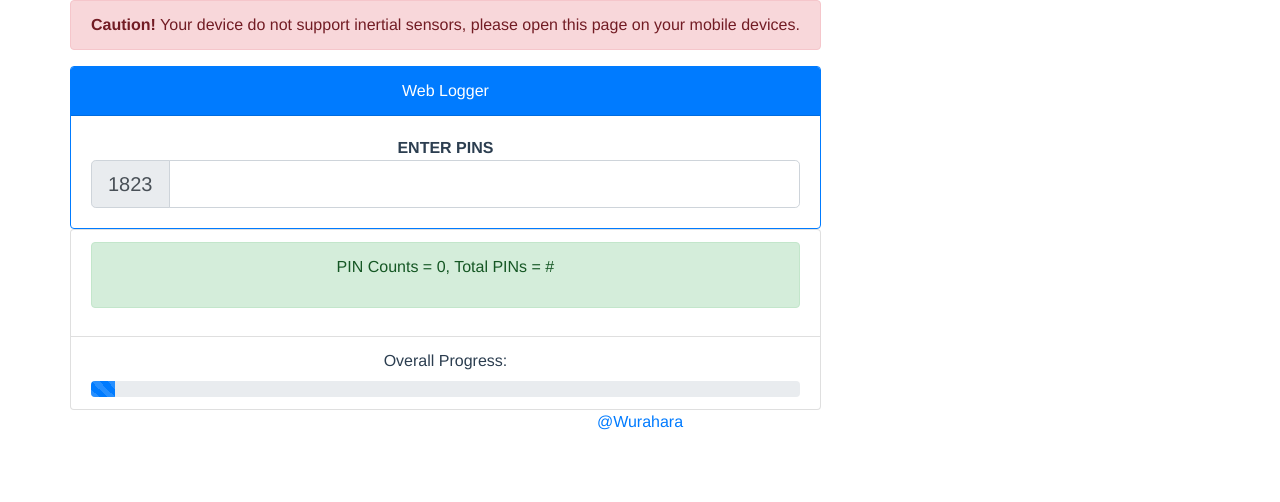
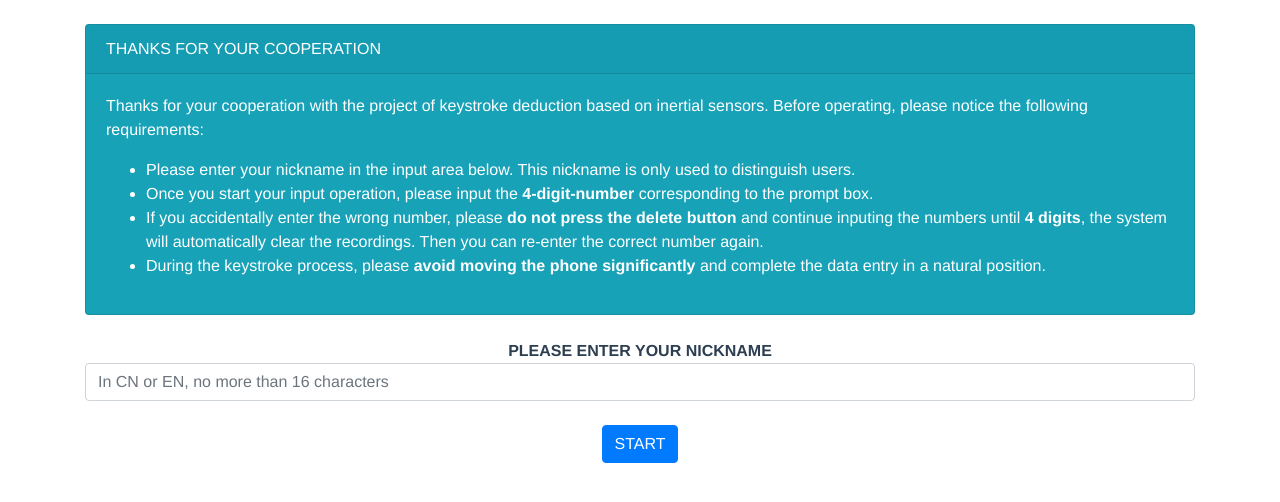
Before and after one commit to TouchFishPioneer/weblogger-client, a Vue app: page /#/ in a window 1280 px wide. Shown: the top 502 px of the page. Built offline with nearby package versions, Linux system fonts and the light colour scheme.

Commit message:
add welcome page

```diff
--- a/src/components/HelloWorld.vue
+++ /dev/null
@@ -1,59 +0,0 @@
-<template>
-  <div class="hello">
-    <h1>{{ msg }}</h1>
-    <p>
-      For a guide and recipes on how to configure / customize this project,<br>
-      check out the
-      <a href="https://cli.vuejs.org" target="_blank" rel="noopener">vue-cli documentation</a>.
-    </p>
-    <h3>Installed CLI Plugins</h3>
-    <ul>
-      <li><a href="https://github.com/vuejs/vue-cli/tree/dev/packages/%40vue/cli-plugin-babel" target="_blank" rel="noopener">babel</a></li>
-      <li><a href="https://github.com/vuejs/vue-cli/tree/dev/packages/%40vue/cli-plugin-eslint" target="_blank" rel="noopener">eslint</a></li>
-      <li><a href="https://github.com/vuejs/vue-cli/tree/dev/packages/%40vue/cli-plugin-unit-mocha" target="_blank" rel="noopener">unit-mocha</a></li>
-    </ul>
-    <h3>Essential Links</h3>
-    <ul>
-      <li><a href="https://vuejs.org" target="_blank" rel="noopener">Core Docs</a></li>
-      <li><a href="https://forum.vuejs.org" target="_blank" rel="noopener">Forum</a></li>
-      <li><a href="https://chat.vuejs.org" target="_blank" rel="noopener">Community Chat</a></li>
-      <li><a href="https://twitter.com/vuejs" target="_blank" rel="noopener">Twitter</a></li>
-      <li><a href="https://news.vuejs.org" target="_blank" rel="noopener">News</a></li>
-    </ul>
-    <h3>Ecosystem</h3>
-    <ul>
-      <li><a href="https://router.vuejs.org" target="_blank" rel="noopener">vue-router</a></li>
-      <li><a href="https://vuex.vuejs.org" target="_blank" rel="noopener">vuex</a></li>
-      <li><a href="https://github.com/vuejs/vue-devtools#vue-devtools" target="_blank" rel="noopener">vue-devtools</a></li>
-      <li><a href="https://vue-loader.vuejs.org" target="_blank" rel="noopener">vue-loader</a></li>
-      <li><a href="https://github.com/vuejs/awesome-vue" target="_blank" rel="noopener">awesome-vue</a></li>
-    </ul>
-  </div>
-</template>
-
-<script>
-export default {
-  name: 'HelloWorld',
-  props: {
-    msg: String
-  }
-}
-</script>
-
-<!-- Add "scoped" attribute to limit CSS to this component only -->
-<style scoped lang="scss">
-h3 {
-  margin: 40px 0 0;
-}
-ul {
-  list-style-type: none;
-  padding: 0;
-}
-li {
-  display: inline-block;
-  margin: 0 10px;
-}
-a {
-  color: #42b983;
-}
-</style>
--- a/src/router.js
+++ b/src/router.js
@@ -1,7 +1,9 @@
 import Vue from 'vue'
 import Router from 'vue-router'
-import Home from './views/Home.vue'
+
+import Welcome from './views/Welcome.vue'
 import Enter from './views/Index.vue'
+import Thanks from './views/Thanks.vue'
 
 Vue.use(Router)
 
@@ -9,21 +11,18 @@ export default new Router({
   routes: [
     {
       path: '/',
+      name: 'welcome',
+      component: Welcome
+    },
+    {
+      path: '/index',
       name: 'index',
       component: Enter
     },
     {
-      path: '/home',
-      name: 'home',
-      component: Home
-    },
-    {
-      path: '/about',
-      name: 'about',
-      // route level code-splitting
-      // this generates a separate chunk (about.[hash].js) for this route
-      // which is lazy-loaded when the route is visited.
-      component: () => import(/* webpackChunkName: "about" */ './views/About.vue')
+      path: '/thanks',
+      name: 'thanks',
+      component: Thanks
     }
   ]
 })
--- a/src/views/About.vue
+++ /dev/null
@@ -1,5 +0,0 @@
-<template>
-  <div class="about">
-    <h1>This is an about page</h1>
-  </div>
-</template>
--- a/src/views/Home.vue
+++ /dev/null
@@ -1,18 +0,0 @@
-<template>
-  <div class="home">
-    <img alt="Vue logo" src="../assets/logo.png">
-    <HelloWorld msg="Welcome to Your Vue.js App"/>
-  </div>
-</template>
-
-<script>
-// @ is an alias to /src
-import HelloWorld from '@/components/HelloWorld.vue'
-
-export default {
-  name: 'home',
-  components: {
-    HelloWorld
-  }
-}
-</script>
--- a/src/views/Index.vue
+++ b/src/views/Index.vue
@@ -1,52 +1,37 @@
 <template>
-  <div>
   <div class="container">
-      <div class="row">
     <div class="col-xs-12">
-
-          <b-alert
-            show
-            variant="danger">
+      <br>
+      <b-alert :show="alertSensorSupport" dismissible variant="danger">
         <strong>Caution!</strong>
-              Your device do not support inertial sensors, please open this page on your mobile devices.
+        This device do not support inertial sensors, please open this page on your mobile devices.
       </b-alert>
 
-          <b-card border-variant="primary"
+      <b-card
+        border-variant="primary"
         header="Web Logger"
         header-bg-variant="primary"
         header-text-variant="white"
-            align="center">
-
-            <strong>
-              ENTER PINS
-            </strong>
-
+        align="center"
+      >
+        <strong>PLEASE ENTER PINS</strong>
+        <div>
           <b-input-group size="lg" prepend="1823">
             <b-form-input></b-form-input>
           </b-input-group>
-          </b-card>
-
-          <div class="panel panel-primary">
-
-            <ul class="list-group">
-              <li class="list-group-item">
-                <div class="alert alert-success" role="alert">
-                  <p class="text-center">PIN Counts = <span id="pin-count">0</span>, Total PINs = <span id="pin-total">#</span></p>
-                </div>
-              </li>
-
-              <li class="list-group-item">
-                <label for="pin-progress">Overall Progress:</label>
-                <div class="progress">
-                  <div id="pin-progress" class="progress-bar progress-bar-striped active" role="progressbar" aria-valuenow="0" aria-valuemin="0" aria-valuemax="50" style="min-width: 2em;">
-                    <span class="sr-only">0%</span>
-                  </div>
-                </div>
-              </li>
-            </ul>
         </div>
 
+        <br>
+
+        <div>
+          <strong>OVERALL PROGRESS</strong>
+          <b-progress variant="success" striped="striped" :animated="true" :max="max" height="25px">
+            <b-progress-bar :value="value">
+              <strong>{{ value }} / {{ max }}</strong>
+            </b-progress-bar>
+          </b-progress>
         </div>
+      </b-card>
     </div>
 
     <div class="footer">
@@ -54,69 +39,42 @@
         <a href="https://herculas.cn" target="_blank">@Wurahara</a>
       </p>
     </div>
-
   </div>
-
-    <!-- Startup Modal -->
-    <div class="modal fade" id="startupModal" tabindex="-1" role="dialog" aria-labelledby="startupModalLabel">
-      <div class="modal-dialog" role="document">
-        <div class="modal-content">
-          <div class="modal-header">
-            <button type="button" class="close" data-dismiss="modal" aria-label="Close">
-              <span aria-hidden="true">&times;</span>
-            </button>
-            <h4 class="modal-title text-center" id="startupModalLabel">欢迎使用！</h4>
-          </div>
-          <div class="modal-body">
-            <p>非常感谢您抽出宝贵时间参与手机加速度传感器实验的数据采集！在开始之前请阅读以下注意事项：</p>
-            <ul>
-              <li>请在下方的输入框中输入您的昵称，仅作为身份标示。</li>
-              <li>数据录入开始后，请按照提示在输入框中输入<strong>4位数字</strong>。</li>
-              <li>如果不小心输错数字，请<strong>不要按删除键</strong>，继续输入错误的数字，直到满<strong>4位</strong>后自动清空，再次重新录入正确数字。</li>
-              <li>在录入过程中，请<strong>避免大幅度移动手机</strong>，用自然的姿势完成数据录入。</li>
-            </ul>
-            <div class="form-group">
-              <p></p>
-              <label for="username">请输入您的昵称</label>
-              <input type="text" class="form-control" id="username" placeholder="中英文均可，长度不超过16个字符" maxlength="16">
-            </div>
-          </div>
-          <div class="modal-footer">
-            <button type="button" class="btn btn-primary" data-dismiss="modal">确定</button>
-          </div>
-        </div>
-      </div>
-
-    </div>
-    <!-- End Modal -->
-
-    <!-- Over Modal -->
-    <div class="modal fade" id="overModal" tabindex="-1" role="dialog" aria-labelledby="overModalLabel">
-      <div class="modal-dialog" role="document">
-        <div class="modal-content">
-          <div class="modal-header">
-            <button type="button" class="close" data-dismiss="modal" aria-label="Close">
-              <span aria-hidden="true">&times;</span>
-            </button>
-            <h4 class="modal-title" id="overModalLabel">恭喜！</h4>
-          </div>
-          <div class="modal-body">
-            <p>您已成功录入所有样本！感谢您的支持！</p>
-          </div>
-          <div class="modal-footer">
-            <button type="button" class="btn btn-primary" data-dismiss="modal">好的</button>
-            <button type="button" class="btn btn-primary" id="enter-again-btn">再次录入</button>
-          </div>
-        </div>
-      </div>
-    </div>
-    <!-- End Modal -->
-  </div>
-
 </template>
 
 <script>
 export default {
-  name: 'index'
+  name: 'index',
+  data () {
+    return {
+      alertSensorSupport: false,
+      max: 50,
+      value: 33
+    }
+  },
+
+  created () {
+    this.initialize()
+  },
+
+  methods: {
+    initialize () {
+      if (!window.DeviceMotionEvent || !window.DeviceOrientationEvent) {
+        console.log('Do not support inertial sensors.')
+        this.alertSensorSupport = true
+      }
+
+      if (
+        navigator.userAgent.match(
+          /(phone|pad|pod|iPhone|iPod|ios|iPad|Android|Mobile|BlackBerry|IEMobile|MQQBrowser|JUC|Fennec|wOSBrowser|BrowserNG|WebOS|Symbian|Windows Phone)/i
+        )
+      ) {
+        console.log('mobile')
+        console.log(navigator.userAgent)
+      } else {
+        console.log('pc')
+      }
+    }
+  }
 }
 </script>
--- /dev/null
+++ b/src/views/Thanks.vue
@@ -0,0 +1,21 @@
+<template>
+  <div class="modal fade" id="overModal" tabindex="-1" role="dialog" aria-labelledby="overModalLabel">
+      <div class="modal-dialog" role="document">
+        <div class="modal-content">
+          <div class="modal-header">
+            <button type="button" class="close" data-dismiss="modal" aria-label="Close">
+              <span aria-hidden="true">&times;</span>
+            </button>
+            <h4 class="modal-title" id="overModalLabel">恭喜！</h4>
+          </div>
+          <div class="modal-body">
+            <p>您已成功录入所有样本！感谢您的支持！</p>
+          </div>
+          <div class="modal-footer">
+            <button type="button" class="btn btn-primary" data-dismiss="modal">好的</button>
+            <button type="button" class="btn btn-primary" id="enter-again-btn">再次录入</button>
+          </div>
+        </div>
+      </div>
+    </div>
+</template>
--- /dev/null
+++ b/src/views/Welcome.vue
@@ -0,0 +1,40 @@
+<template>
+  <div class="container">
+    <div class="col-xs-12">
+      <br>
+
+      <b-card
+        bg-variant="info"
+        text-variant="white"
+        header="THANKS FOR YOUR COOPERATION"
+        align="left"
+      >
+        <p>Thanks for your cooperation with the project of keystroke deduction based on inertial sensors. Before operating, please notice the following requirements: </p>
+        <ul>
+          <li>Please enter your nickname in the input area below. This nickname is only used to distinguish users.</li>
+          <li>Once you start your input operation, please input the <strong>4-digit-number</strong> corresponding to the prompt box.</li>
+          <li>If you accidentally enter the wrong number, please <strong>do not press the delete button</strong> and continue inputing the numbers until <strong>4 digits</strong>, the system will automatically clear the recordings. Then you can re-enter the correct number again.</li>
+          <li>During the keystroke process, please <strong>avoid moving the phone significantly</strong> and complete the data entry in a natural position.</li>
+        </ul>
+      </b-card>
+
+    </div>
+
+    <br>
+
+    <div class="col-xs-12">
+      <strong>PLEASE ENTER YOUR NICKNAME</strong>
+      <b-form-input type="text" placeholder="In CN or EN, no more than 16 characters"></b-form-input>
+    </div>
+
+    <br>
+
+    <div class="col-xs-12">
+      <b-button variant="primary">START</b-button>
+    </div>
+  </div>
+</template>
+
+<script>
+export default {}
+</script>
```
Lines whose indentation alone changed are shown as unchanged.
